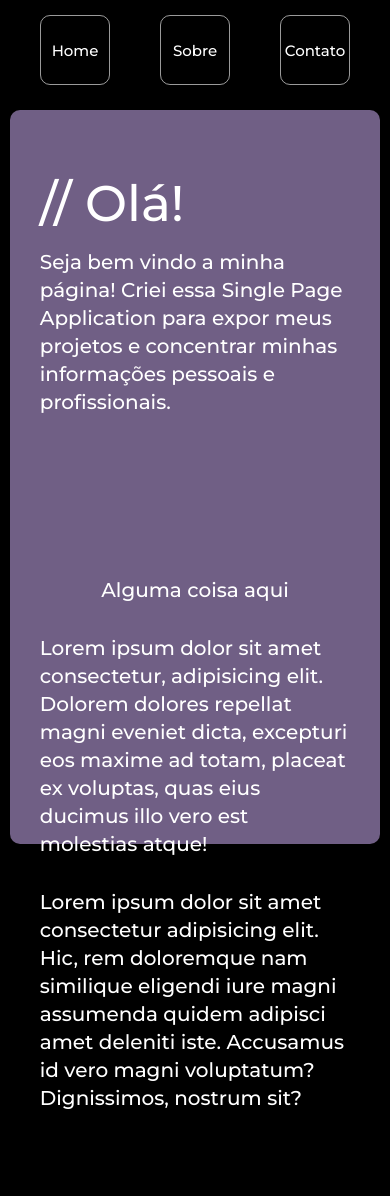
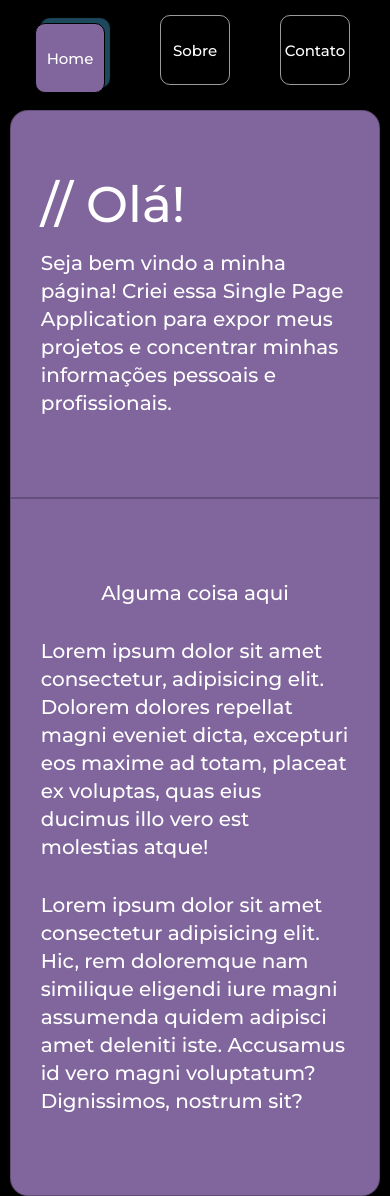
Before and after one commit to maindan/portfolio, a React (Vite) app: page / in a window 390 px wide. Built offline with nearby package versions, Linux system fonts and the light colour scheme.

Commit message:
responsividade na home e estilização da nav

```diff
--- a/src/components/Header.jsx
+++ b/src/components/Header.jsx
@@ -1,4 +1,4 @@
-import { Link } from 'react-router-dom';
+import { NavLink } from 'react-router-dom';
 import '../style/Header.css'
 
 function Header() {
@@ -6,9 +6,9 @@ function Header() {
         <nav className='Header'>
             <h1>//Dan</h1>
             <ul>
-                <li><Link to="/" >Home</Link></li>
-                <li><Link to="/About">Sobre</Link></li>
-                <li><Link to="/Contact">Contato</Link></li>
+                <li><NavLink to="/" exact activeClassName="active" >Home</NavLink></li>
+                <li><NavLink to="/About" exact activeClassName="active">Sobre</NavLink></li>
+                <li><NavLink to="/Contact" exact activeClassName="active">Contato</NavLink></li>
             </ul>
         </nav>
     )
--- a/src/main.jsx
+++ b/src/main.jsx
@@ -7,6 +7,7 @@ import Home from './pages/Home';
 import About from './pages/About';
 import Contact from './pages/Contact';
 import Header from './components/Header';
+import Footer from './components/Footer';
 
 ReactDOM.createRoot(document.getElementById('root')).render(
   <React.StrictMode>
--- a/src/style/Header.css
+++ b/src/style/Header.css
@@ -48,7 +48,7 @@
     transition: all 0.2s;
 }
 
-.Header a:hover {
+.Header a:hover, a.active {
     background-color: #80669d;
     border: 0.3px solid black;
     transform: translateY(8px) translateX(-5px);
--- a/src/style/Home.css
+++ b/src/style/Home.css
@@ -10,9 +10,8 @@
 
 .container {
     width: 95%;
-    height: 95%;
+    height: 100%;
     border-radius: 10px;
-    background-color: #705f85;
 
     display: flex;
 }
@@ -27,11 +26,19 @@
     justify-content: center;
     gap: 20px;
 
-    padding: 0% 10%;
+    padding: 10% 10%;
+    background: #80669d;
+}
+
+.container article {
+    border-top-left-radius: 18px;
+    border-bottom-left-radius: 18px;
 }
 
 .container aside {
     align-items: center;
+    border-top-right-radius: 18px;
+    border-bottom-right-radius: 18px;
 }
 
 .container article h2 {
@@ -47,20 +54,32 @@
 @media screen and (max-width: 768px) {
     .container {
         flex-direction: column;
-        height: 100%;
     }
 
     .container article, aside {
         width: 100%;
+        height: 100%;
         display: flex;
         flex-direction: column;
         align-items: left;
         justify-content: center;
         gap: 30px;
         line-height: 28px;
-
-        border: none;
-
         padding: 80px 30px;
     }
+
+    .container article {
+        border-top-right-radius: 18px;
+        border-top-left-radius: 18px;
+        border-bottom-left-radius: 0px;
+    }
+
+    .container aside {
+        align-items: center;
+        height: 100%;
+        margin-bottom: 20px;
+        border-bottom-right-radius: 18px;
+        border-bottom-left-radius: 18px;
+        border-top-right-radius: 0;
+    }
 }
```
